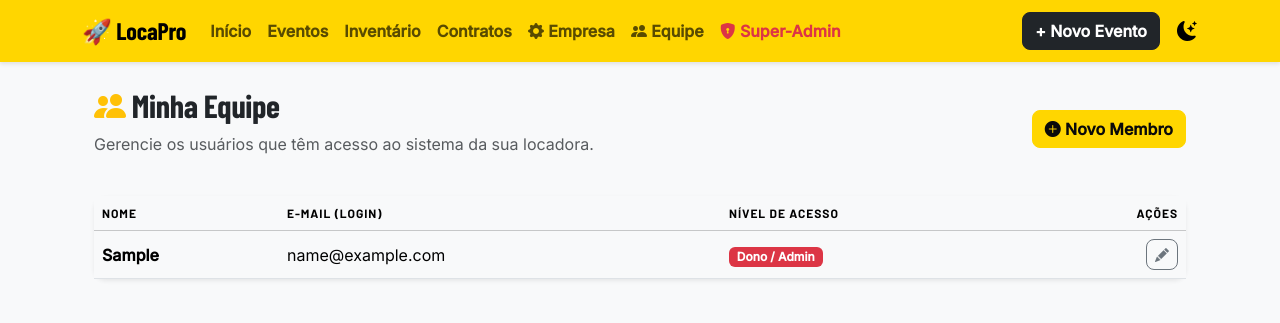
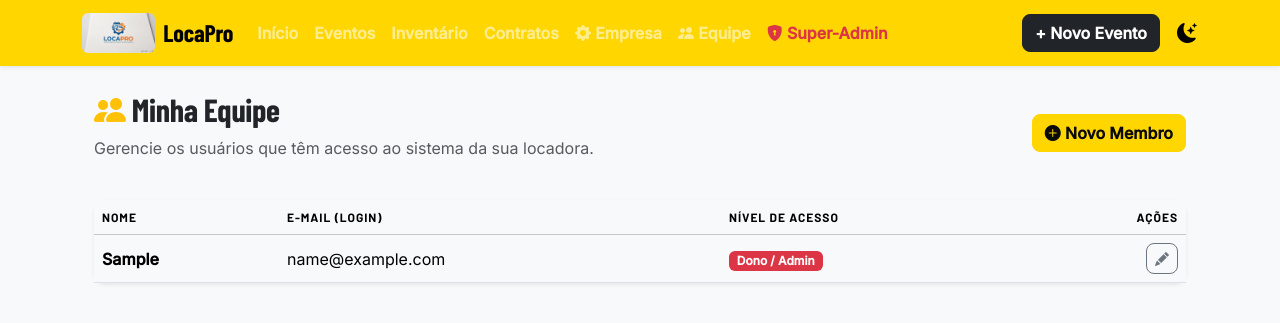
Before and after one commit to JpGeneroso004/LocaPro, a Django app: page /empresas/equipe/ in a window 1280 px wide. Shown: the top 323 px of the page. Run offline with Django 4.2, Linux system fonts and the light colour scheme; the visitor is signed in with stand-in values (Sample User, id 1); data comes from the database, SQL or seed files in the repository; some web fonts are replaced.

Commit message:
feat(branding): Integracao da Logo Oficial e Cor Principal (#004581)

```diff
--- a/arttendas/empresas/models.py
+++ b/arttendas/empresas/models.py
@@ -6,7 +6,7 @@ class Organizacao(models.Model):
     cnpj = models.CharField('CNPJ', max_length=20, blank=True)
     telefone = models.CharField('Telefone Principal', max_length=20, blank=True)
     logo = models.ImageField('Logo da Empresa', upload_to='logos/', null=True, blank=True)
-    cor_primaria = models.CharField('Cor Principal', max_length=7, default='#FFD600', help_text='Cor tema da locadora')
+    cor_primaria = models.CharField('Cor Principal', max_length=7, default='#004581', help_text='Cor tema da locadora')
     clausulas_padrao = models.TextField('Cláusulas Padrão do Contrato', blank=True,
         default="1. RESPONSABILIDADE DO LOCAL: O Contratante é responsável por autorizações...\n2. FORÇA MAIOR: A Contratada isenta-se...")
     criado_em = models.DateTimeField(auto_now_add=True)
--- a/arttendas/templates/admin/login.html
+++ b/arttendas/templates/admin/login.html
@@ -16,7 +16,10 @@
 
 {% block form_top %}
   {{ block.super }}
-  <!-- We can leave this empty -->
+  <div style="text-align: center; margin-bottom: 20px;">
+    {% load static %}
+    <img src="{% static 'img/locapro_logo.jpg' %}" alt="LocaPro" style="max-height: 80px; border-radius: 8px;">
+  </div>
 {% endblock %}
 
 {% block submit_row %}
--- a/arttendas/templates/base.html
+++ b/arttendas/templates/base.html
@@ -147,7 +147,7 @@
     }
     .btn-lg {
       border-radius: 12px;
-      font-weight: 600;
+      color: #ffffff !important;
     }
 
     .fab {
@@ -155,7 +155,7 @@
       bottom: 80px;
       right: 20px;
       background-color: var(--bs-warning);
-      color: #000;
+      color: #fff;
       width: 60px;
       height: 60px;
       border-radius: 50%;
@@ -193,12 +193,17 @@
 </head>
 <body>
 
-<nav class="navbar navbar-expand-md navbar-top d-none d-md-flex mb-4">
-  <div class="container">
-    <a class="navbar-brand" href="{% url 'eventos:dashboard' %}">
-      <!-- <img src="{% static 'img/logo.png' %}" alt="TendaPro" height="40"> -->
-      <span class="fs-4 fw-bold">🚀 LocaPro</span>
-    </a>
+  <!-- Sidebar e Header -->
+  <nav class="navbar navbar-expand-md navbar-dark navbar-top d-none d-md-flex sticky-top shadow-sm py-2">
+    <div class="container">
+      <a class="navbar-brand d-flex align-items-center" href="{% url 'eventos:dashboard' %}">
+        {% if user.is_authenticated and user.organizacao and user.organizacao.logo %}
+          <img src="{{ user.organizacao.logo.url }}" alt="Logo" height="40" class="me-2 rounded">
+        {% else %}
+          <img src="{% static 'img/locapro_logo.jpg' %}" alt="LocaPro" height="40" class="me-2 rounded">
+        {% endif %}
+        <span class="fs-4 fw-bold">LocaPro</span>
+      </a>
     <button class="navbar-toggler" type="button" data-bs-toggle="collapse" data-bs-target="#navbarNav">
       <span class="navbar-toggler-icon"></span>
     </button>
@@ -236,10 +241,16 @@
   </div>
 </nav>
 
+<!-- Mobile Navbar Top -->
 <div class="d-md-none navbar-top p-3 sticky-top mb-3 shadow-sm d-flex justify-content-between align-items-center">
   <div style="width: 32px;"></div> <!-- Spacer -->
-  <a href="{% url 'eventos:dashboard' %}" class="text-decoration-none text-dark">
-    <h4 class="m-0 fw-bold">🚀 LocaPro</h4>
+  <a href="{% url 'eventos:dashboard' %}" class="text-decoration-none text-light d-flex align-items-center">
+    {% if user.is_authenticated and user.organizacao and user.organizacao.logo %}
+      <img src="{{ user.organizacao.logo.url }}" alt="Logo" height="30" class="me-2 rounded">
+    {% else %}
+      <img src="{% static 'img/locapro_logo.jpg' %}" alt="LocaPro" height="30" class="me-2 rounded">
+    {% endif %}
+    <h4 class="m-0 fw-bold">LocaPro</h4>
   </a>
   <button class="btn btn-link theme-toggle-icon text-decoration-none theme-toggle p-0 fs-4" title="Alternar tema">
     <i class="bi bi-moon-stars-fill"></i>
```
Also changed, not shown: arttendas/empresas/templates/empresas/cadastro.html (+6 -5 lines), arttendas/static/img/locapro_logo.jpg (added).
